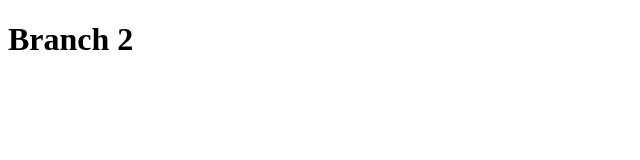
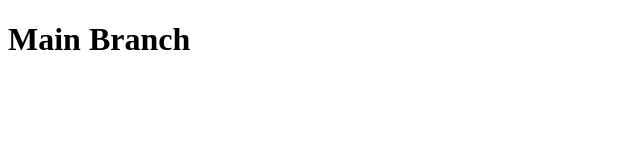
Before and after one commit to sohaib42101/demo3, a plain HTML site: page demo3/index.html in a window 1280 px wide. Shown: the whole page, without its empty margins (0-640 px from the left). Drawn offline with Linux system fonts and the light colour scheme.

Commit message:
main branch

```diff
--- a/demo3/index.html
+++ b/demo3/index.html
@@ -6,6 +6,6 @@
     <title>Document</title>
 </head>
 <body>
-    <h1>Branch 2</h1>
+    <h1>Main Branch</h1>
 </body>
 </html>
```
